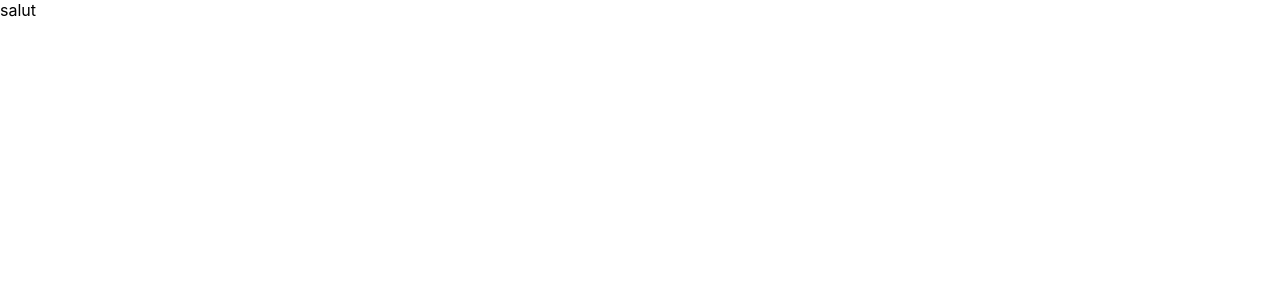
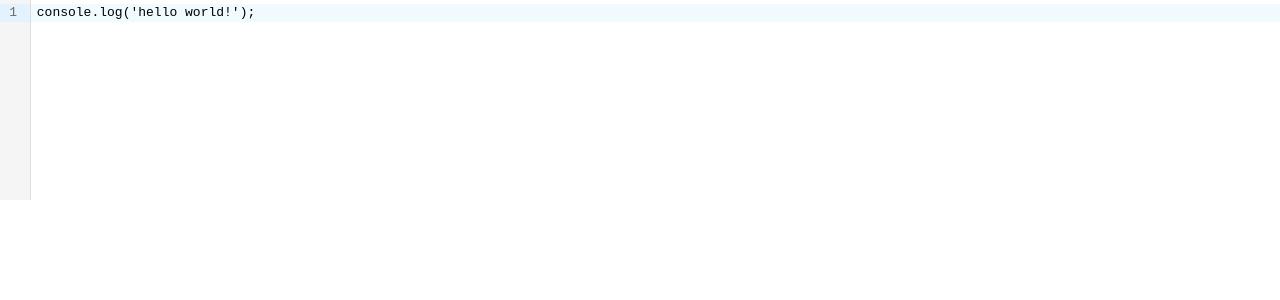
Before and after one commit to globoxx/gymchecker, a React (Create React App) app in the folder frontend/: page / in a window 1280 px wide. Shown: the top 300 px of the page. Built offline with nearby package versions, Linux system fonts and the light colour scheme.

Commit message:
Add codemirror

```diff
--- a/frontend/package.json
+++ b/frontend/package.json
@@ -8,6 +8,7 @@
     "@testing-library/react": "^13.4.0",
     "@testing-library/user-event": "^13.5.0",
     "@uiw/codemirror-theme-okaidia": "^4.19.6",
+    "@uiw/react-codemirror": "^4.19.6",
     "react": "^18.2.0",
     "react-dom": "^18.2.0",
     "react-scripts": "5.0.1",
--- a/frontend/src/App.js
+++ b/frontend/src/App.js
@@ -1,23 +1,19 @@
 import logo from './logo.svg';
 import './App.css';
 
-// import CodeMirror from '@uiw/react-codemirror';
+import CodeMirror from '@uiw/react-codemirror';
 // import { python } from '@codemirror/lang-python';
 // import { okaidia } from '@uiw/codemirror-theme-okaidia';
 
-// function App() {
-  // return (
-    // <CodeMirror
-      // value="console.log('hello world!');"
-      // height="200px"
+function App() {
+  return (
+    <CodeMirror
+      value="console.log('hello world!');"
+      height="200px"
       // theme={okaidia}
       // extensions={[python]}
-    // />
-  // );
-// }
-
-function App() {
-	return 'salut';
+    />
+  );
 }
 
 export default App;
```
Also changed, not shown: 8 other files (tests, documents, lock files or other folders).
